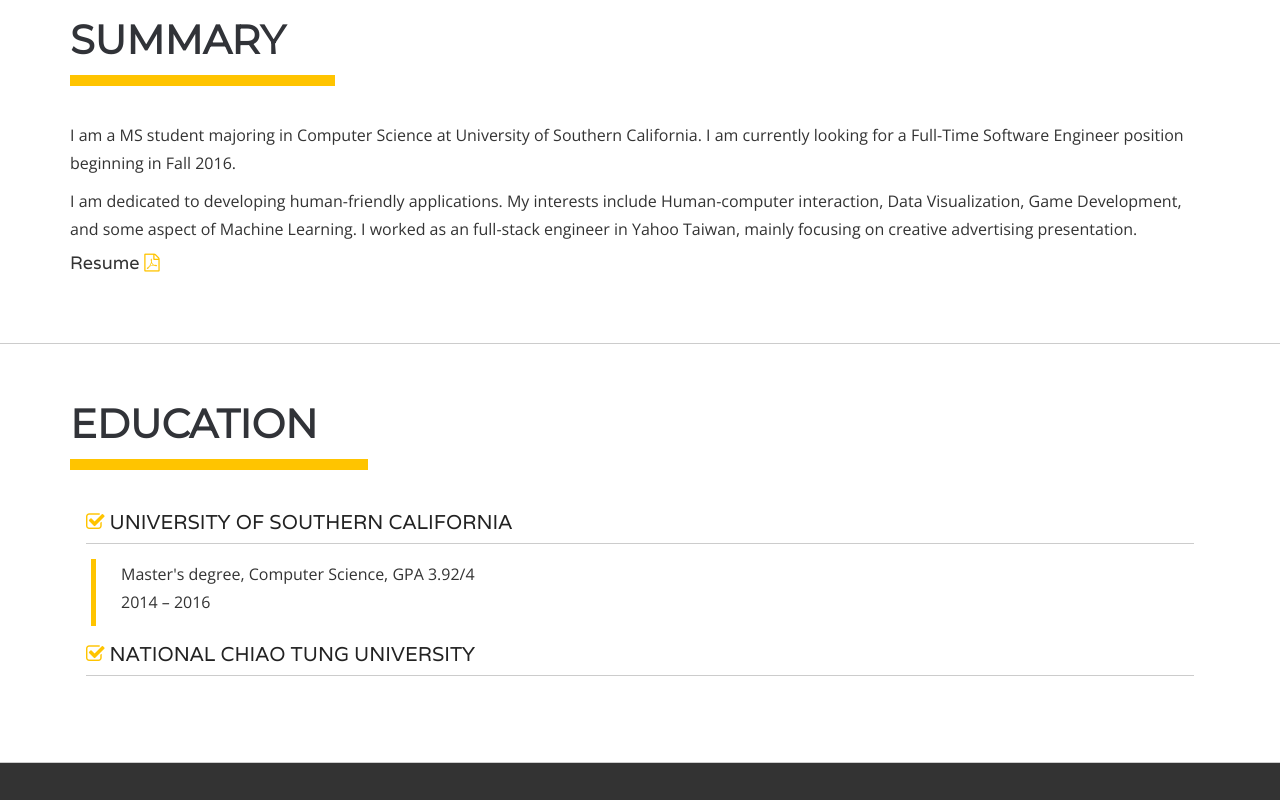
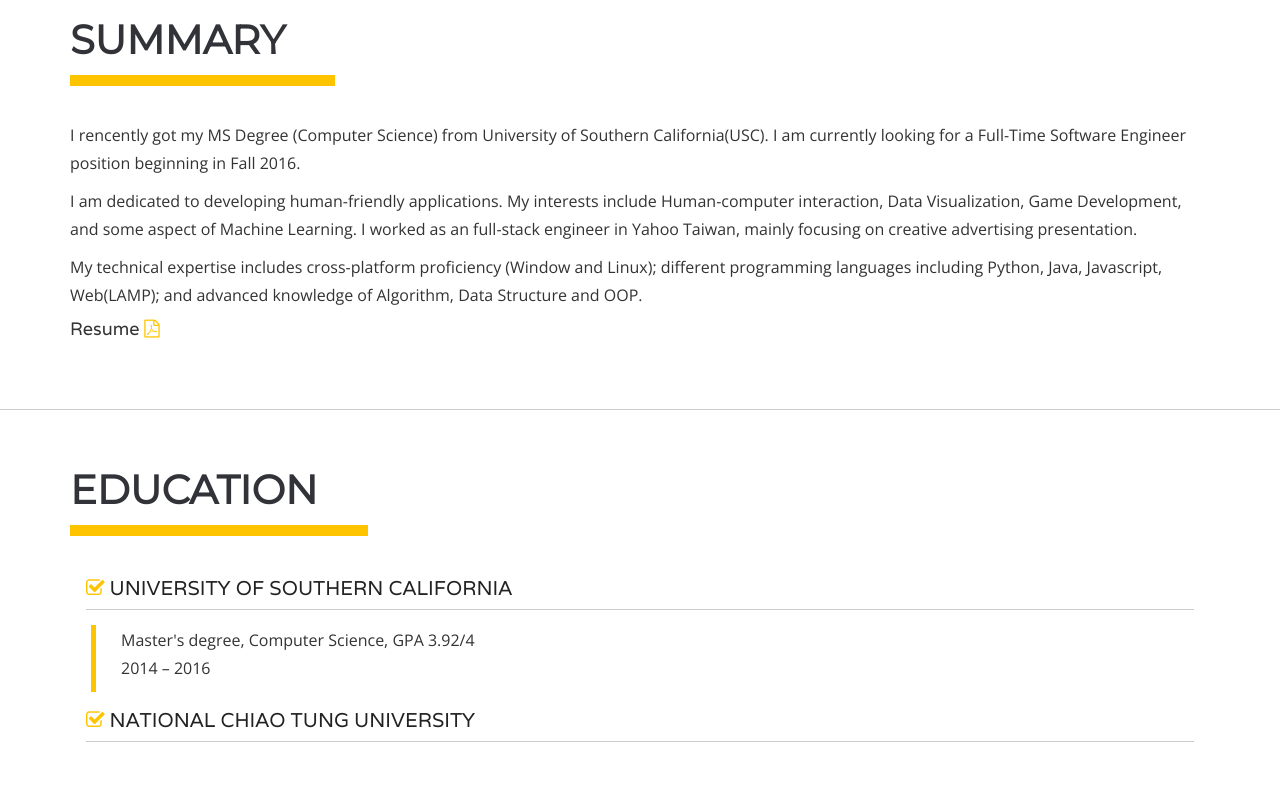
Before and after one commit to huaying/huaying.github.io, a plain HTML site: page index.html in a window 1280 px wide. Shown: the part 840-1640 px from the top of the page. Drawn offline with nearby package versions, Linux system fonts and the light colour scheme; some packages are replaced by stand-ins of ours.

Commit message:
8-17-16 update

```diff
--- a/index.html
+++ b/index.html
@@ -151,11 +151,14 @@
                         <div class="heading">
                             <h2 class="wow fadeInLeftBig">Summary </h2>
 
-                            <p>I am a MS student majoring in Computer Science at University of Southern California. I am currently looking for a Full-Time Software Engineer position beginning in Fall 2016.
+                            <p>I rencently got my MS Degree (Computer Science) from University of Southern California(USC). I am currently looking for a Full-Time Software Engineer position beginning in Fall 2016.
                             </p>
                             <p>I am dedicated to developing human-friendly applications. My interests include Human-computer interaction, Data Visualization, Game Development, and some aspect of Machine Learning. I worked as an full-stack engineer in Yahoo Taiwan, mainly focusing on creative advertising presentation.
                             </p>
-                            <h4>Resume <a class="fa fa-file-pdf-o link" href="https://goo.gl/VP14fk" target="_blank"></a></h4>
+                            <p>
+                            My technical expertise includes cross-platform proficiency (Window and Linux); different programming languages including Python, Java, Javascript, Web(LAMP); and advanced knowledge of Algorithm, Data Structure and OOP.
+                            </p>
+                            <h4>Resume <a class="fa fa-file-pdf-o link" href="./documents/Resume-HuayingTsai.pdf" target="_blank"></a></h4>
                         </div>
                     </div>
                 </div>
@@ -509,17 +512,19 @@
                             <div class="single_contact_feaured wow fadeInUp">
                                 <i class="fa fa-map-marker"></i>
                                 <h4>Location</h4>
-                                <p>Downtown Los Angeles</p>
+                                <p>Bay Area</p>
                             </div>
                         </div>
                         <!-- BEGAIN CALL US FEATURE -->
+                        <!--
                         <div class="col-lg-3 col-md-3 col-sm-6">
                             <div class="single_contact_feaured wow fadeInUp">
                                 <i class="fa fa-clock-o"></i>
                                 <h4>Working Hours</h4>
-                                <p>Anytime</p>
+                                <p></p>
                             </div>
                         </div>
+                        -->
                     </div>
                 </div>
             </div>
```
Also changed, not shown: 1 other file.
